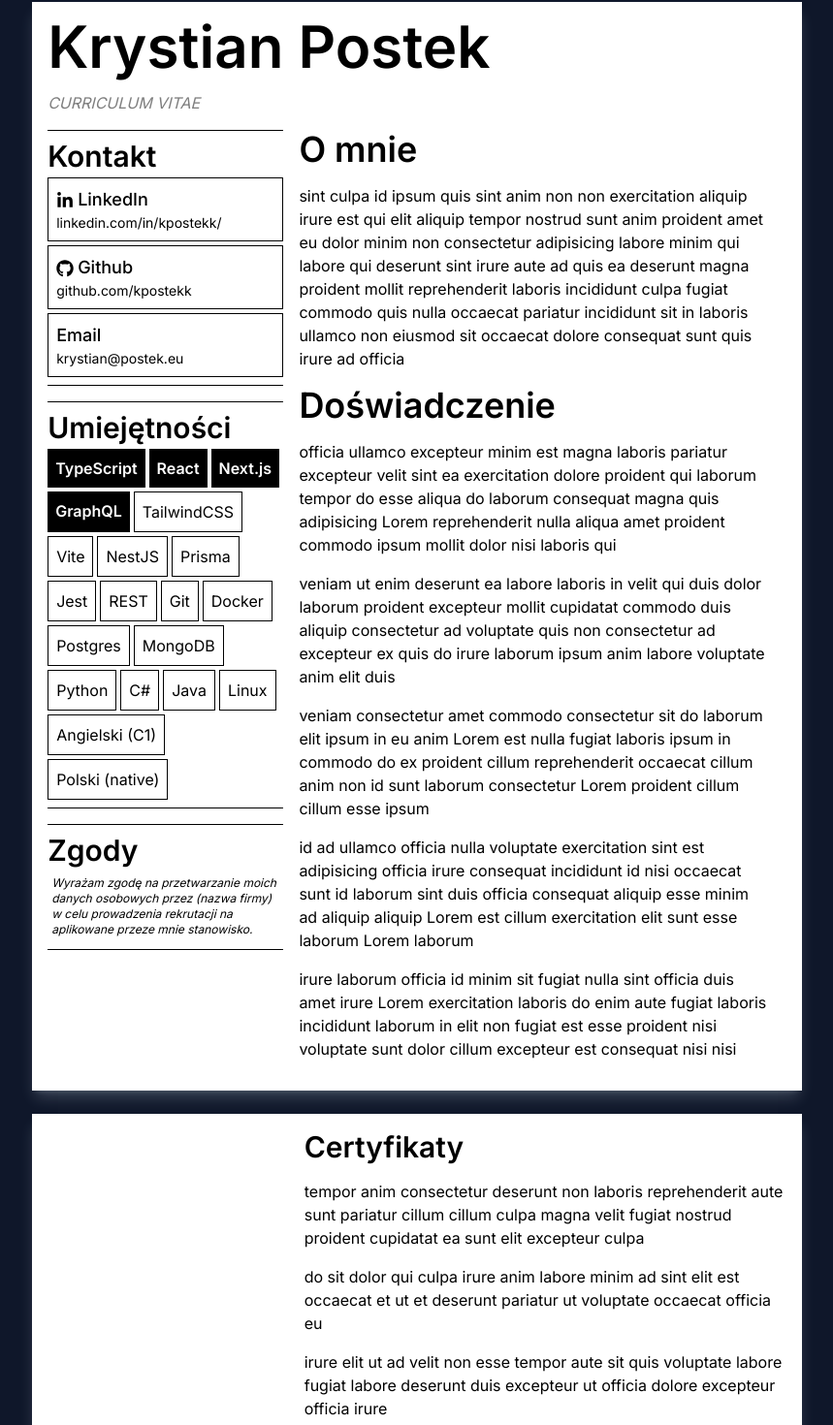
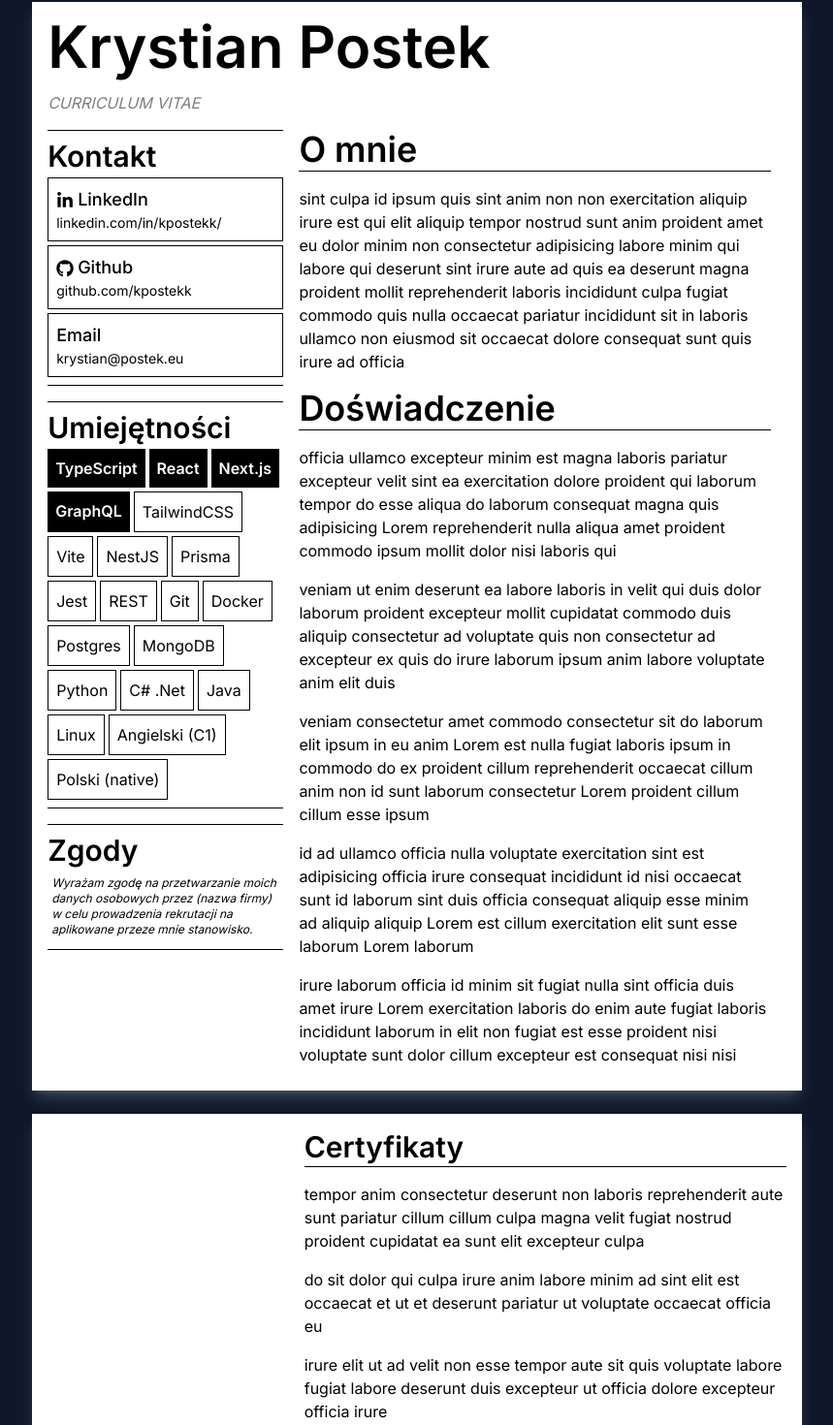
Before and after one commit to kpostekk/cv.next, a Next.js app: page /cv in a window 1280 px wide. Shown: the part 94-1564 px from the top of the page at 97% size, without its empty margins (210-1069 px from the left). Built offline with nearby package versions, Linux system fonts and the light colour scheme.

Commit message:
feat: add separators

```diff
--- a/app/cv/page.tsx
+++ b/app/cv/page.tsx
@@ -47,6 +47,15 @@ function SkillTag(props: SkillTagProps) {
       <p className="text-md">{props.name}</p>
     </div>
   )
+}
+
+function Separator() {
+  return <hr className="border-black mt-[2px]" />
+}
+
+export const metadata = {
+  title: "CV",
+  description: "Curriculum vitae",
 }
 
 export default function CvContent() {
@@ -100,7 +109,7 @@ export default function CvContent() {
                 <SkillTag name="Postgres" />
                 <SkillTag name="MongoDB" />
                 <SkillTag name="Python" />
-                <SkillTag name="C#" />
+                <SkillTag name="C# .Net" />
                 <SkillTag name="Java" />
                 <SkillTag name="Linux" />
                 <SkillTag name="Angielski (C1)" />
@@ -117,9 +126,13 @@ export default function CvContent() {
             </div>
           </div>
           <div>
-            <h2 className="font-semibold text-4xl mb-4">O mnie</h2>
+            <h2 className="font-semibold text-4xl mb-4">
+              O mnie <Separator />
+            </h2>
             <p>{lorem.generateWords(70)}</p>
-            <h2 className="font-semibold text-4xl my-4">Doświadczenie</h2>
+            <h2 className="font-semibold text-4xl my-4">
+              Doświadczenie <Separator />
+            </h2>
             {Array.from({ length: 5 }).map((_, i) => (
               <p key={i} className="my-4">
                 {lorem.generateWords(40)}
@@ -132,13 +145,17 @@ export default function CvContent() {
         <div className="grid grid-cols-[1fr_2fr] p-4 gap-4">
           <div></div>
           <div>
-            <h2 className="font-semibold text-3xl">Certyfikaty</h2>
+            <h2 className="font-semibold text-3xl">
+              Certyfikaty <Separator />
+            </h2>
             {Array.from({ length: 3 }).map((_, i) => (
               <p key={i} className="my-4">
                 {lorem.generateWords(24)}
               </p>
             ))}
-            <h2 className="font-semibold text-3xl">Wykształcenie</h2>
+            <h2 className="font-semibold text-3xl">
+              Wykształcenie <Separator />
+            </h2>
             {Array.from({ length: 3 }).map((_, i) => (
               <p key={i} className="my-4">
                 {lorem.generateWords(24)}
--- a/app/layout.tsx
+++ b/app/layout.tsx
@@ -6,7 +6,7 @@ const inter = Inter({ subsets: ["latin"] })
 
 export const metadata = {
   title: "cv.next",
-  description: "CV of Krystian Postek",
+  description: "Personal site with CV",
   viewport: "width=device-width, initial-scale=1",
 }
 
```
